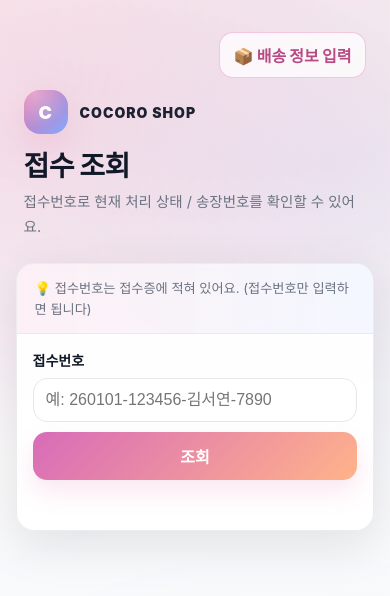
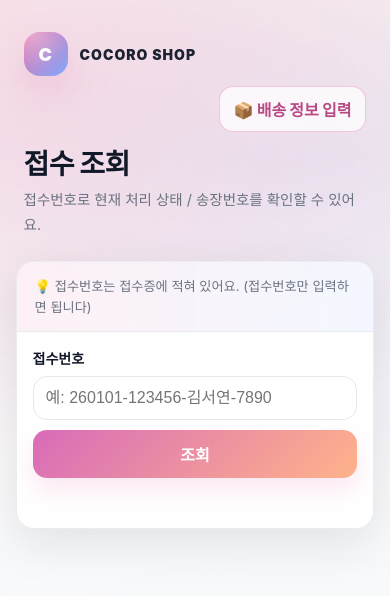
Before and after one commit to JandY95/notion-address-form, a website: page status.html in a window 390 px wide. Drawn offline with Linux system fonts and the light colour scheme.

Commit message:
Update status.html

```diff
--- a/status.html
+++ b/status.html
@@ -41,10 +41,23 @@
         radial-gradient(900px 600px at 88% 18%, var(--season-glow-2, rgba(122,167,255,.14)), transparent 60%),
         radial-gradient(900px 600px at 70% 90%, var(--season-glow-3, rgba(255,210,225,.12)), transparent 60%);
     }
-    .wrap{ width:min(760px,92vw); margin:30px auto 64px; }
+
+    /* ✅ index.html과 폭/여백 통일 */
+    .wrap{ width:min(820px,92vw); margin:26px auto 64px; }
 
     .hero{ padding:14px 8px 10px; position:relative; }
-    .top-actions{ position:absolute; right:6px; top:10px; display:flex; gap:10px; }
+
+    /* ✅ 헤더(브랜드 + 버튼) 통일 */
+    .hero-head{
+      display:flex;
+      align-items:center;
+      justify-content:space-between;
+      gap:12px;
+      margin-bottom:10px;
+      flex-wrap:wrap;
+    }
+    .top-actions{ display:flex; gap:10px; align-items:center; justify-content:flex-end; }
+
     .btn-top{
       display:inline-flex; align-items:center; gap:8px;
       border:1px solid rgba(229,106,166,.35);
@@ -52,15 +65,17 @@
       backdrop-filter: blur(10px);
       padding:10px 14px; border-radius:14px;
       font-weight:950; color:#b84a84; cursor:pointer; text-decoration:none;
+      white-space:nowrap;
     }
 
-    .brand-row{ display:flex; align-items:center; gap:12px; margin-bottom:10px; }
+    .brand-row{ display:flex; align-items:center; gap:12px; margin:0; }
     .mono{
       width:44px;height:44px;border-radius:16px;
       background:linear-gradient(135deg, rgba(229,106,166,.95), rgba(122,167,255,.95));
       box-shadow:0 14px 30px rgba(229,106,166,.16);
       display:flex; align-items:center; justify-content:center;
       color:#fff; font-weight:950; letter-spacing:.8px; position:relative; overflow:hidden;
+      flex:0 0 auto;
     }
     .mono::after{ content:""; position:absolute; inset:-40%;
       background:radial-gradient(circle at 30% 30%, rgba(255,255,255,.35), transparent 45%);
@@ -68,6 +83,7 @@
     }
     .mono span{ position:relative; z-index:1; font-size:18px; }
     .brand-name{ font-weight:950; letter-spacing:1px; font-size:14px; opacity:.95; }
+
     .title{ margin:8px 0 6px; font-size:clamp(28px,4.8vw,40px); font-weight:980; letter-spacing:-.5px; }
     .subtitle{ margin:0; color:var(--muted); line-height:1.7; font-size:14.5px; }
 
@@ -115,36 +131,36 @@
       .wrap{ margin:18px auto 46px; }
       .form{ padding:16px; }
       .row{ flex-direction:column; align-items:stretch; }
-      .top-actions{ position:static; margin-bottom:12px; justify-content:flex-end; }
+
+      /* ✅ 모바일에서도 헤더 정렬 통일 */
+      .hero-head{ gap:10px; }
+      .top-actions{ width:100%; justify-content:flex-end; }
     }
 
-/* 조회 버튼을 고정폭(주소 찾기 버튼 느낌)으로 */
+    /* 조회 버튼 고정폭 */
     .btn-query{
-  flex: 0 0 auto;     /* row에서 늘어나지 않게 */
-  width: 140px;       /* 주소찾기랑 동일하게 */
+      flex: 0 0 auto;
+      width: 140px;
       padding: 12px 12px;
     }
-
-/* 모바일에서는 버튼이 아래로 내려가면 100% */
     @media (max-width: 640px){
-  .btn-query{
-    width: 100%;
+      .btn-query{ width: 100%; }
     }
-}
-
   </style>
 </head>
 <body>
   <div class="wrap">
     <header class="hero">
-      <div class="top-actions">
-        <a class="btn-top" href="./index.html">📦 배송 정보 입력</a>
-      </div>
-
+      <div class="hero-head">
         <div class="brand-row">
           <div class="mono"><span>C</span></div>
           <div>
             <div class="brand-name">COCORO SHOP</div>
+          </div>
+        </div>
+
+        <div class="top-actions">
+          <a class="btn-top" href="./index.html">📦 배송 정보 입력</a>
         </div>
       </div>
 
@@ -171,7 +187,6 @@
   </div>
 
   <script>
-    // ===== Monthly Theme (auto) =====
     (function applyMonthlyTheme(){
       const m = new Date().getMonth() + 1;
       const root = document.documentElement;
@@ -223,12 +238,10 @@
         return;
       }
 
-    // ✅ 상태 정규화: "출고 완료" 같은 띄어쓰기/공백 제거 대비
       const statusRaw = (data.status || "").trim();
-    const statusNorm = statusRaw.replace(/\s+/g, ""); // 공백 제거
+      const statusNorm = statusRaw.replace(/\s+/g, "");
       const tracking = (data.trackingNumber || "").trim();
 
-    // ✅ "출고완료"일 때 + 송장번호가 있을 때만 표시
       const showTracking = (statusNorm === "출고완료") && !!tracking;
 
       const trackingRow = showTracking
```
Lines whose indentation alone changed are shown as unchanged.
